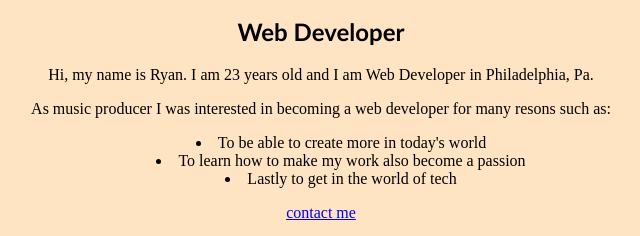
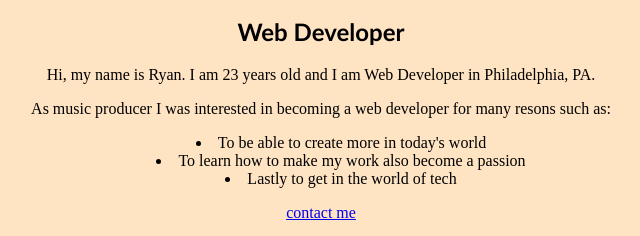
Before and after one commit to rnash19/portforlio, a plain HTML site: page index.html in a window 1280 px wide. Shown: the part 384-620 px from the top of the page, 319-959 px from the left. Drawn offline with Linux system fonts and the light colour scheme.

Commit message:
capitalize abbreviation for 'Pennsylvania'

```diff
--- a/index.html
+++ b/index.html
@@ -13,7 +13,7 @@
 <img src="rnash.jpeg" width="200" alt="pic of me" class="center">
     <h2>Web Developer</h2>
 <p>
-    Hi, my name is Ryan. I am 23 years old and I am Web Developer in Philadelphia, Pa.
+    Hi, my name is Ryan. I am 23 years old and I am Web Developer in Philadelphia, PA.
 </p>
 <p>As music producer I was interested in becoming a web developer for many resons such as:</p>
 <Ul>
```
